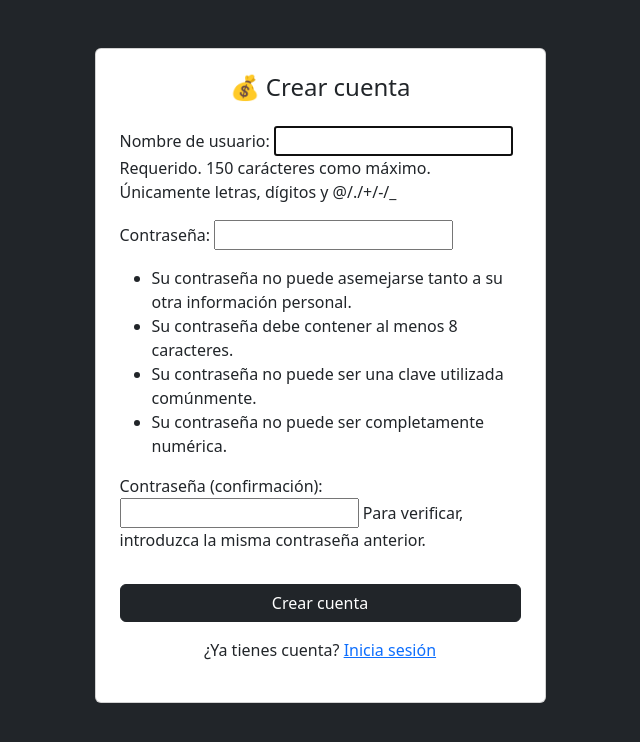
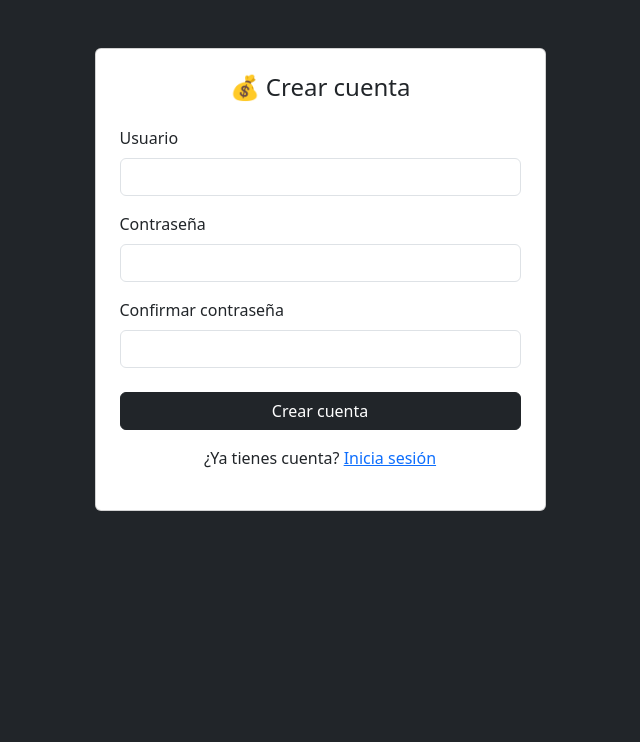
Before and after one commit to Kattasaky/gastos-familiares, a Django app: page /registro/ in a window 1280 px wide. Shown: the top 742 px of the page, without its empty margins (320-960 px from the left). Run offline with Django 5.2, Linux system fonts and the light colour scheme.

Commit message:
Fix registro: sin mensajes duplicados, formulario limpio

```diff
--- a/gastos/views.py
+++ b/gastos/views.py
@@ -209,10 +209,8 @@ def registro(request):
         if form.is_valid():
             usuario = form.save()
             login(request, usuario)
-            messages.success(request, f'¡Bienvenida {usuario.username}! Cuenta creada exitosamente.')
+            messages.success(request, f'¡Bienvenid@ {usuario.username}! Cuenta creada exitosamente.')
             return redirect('inicio')
-        else:
-            messages.error(request, 'Por favor corrige los errores.')
     else:
         form = UserCreationForm()
     return render(request, 'gastos/registro.html', {'form': form})
--- a/templates/gastos/registro.html
+++ b/templates/gastos/registro.html
@@ -13,10 +13,27 @@
                 <div class="card">
                     <div class="card-body p-4">
                         <h4 class="text-center mb-4">💰 Crear cuenta</h4>
+                        {% if form.errors %}
+                        <div class="alert alert-danger">
+                            La contraseña debe tener al menos 8 caracteres y no puede ser muy común.
+                        </div>
+                        {% endif %}
                         <form method="post">
                             {% csrf_token %}
-                            {{ form.as_p }}
-                            <button type="submit" class="btn btn-dark w-100 mt-3">
+                            <div class="mb-3">
+                                <label class="form-label">Usuario</label>
+                                <input type="text" name="username" class="form-control"
+                                    value="{{ form.username.value|default:'' }}" required>
+                            </div>
+                            <div class="mb-3">
+                                <label class="form-label">Contraseña</label>
+                                <input type="password" name="password1" class="form-control" required>
+                            </div>
+                            <div class="mb-3">
+                                <label class="form-label">Confirmar contraseña</label>
+                                <input type="password" name="password2" class="form-control" required>
+                            </div>
+                            <button type="submit" class="btn btn-dark w-100 mt-2">
                                 Crear cuenta
                             </button>
                         </form>
```
